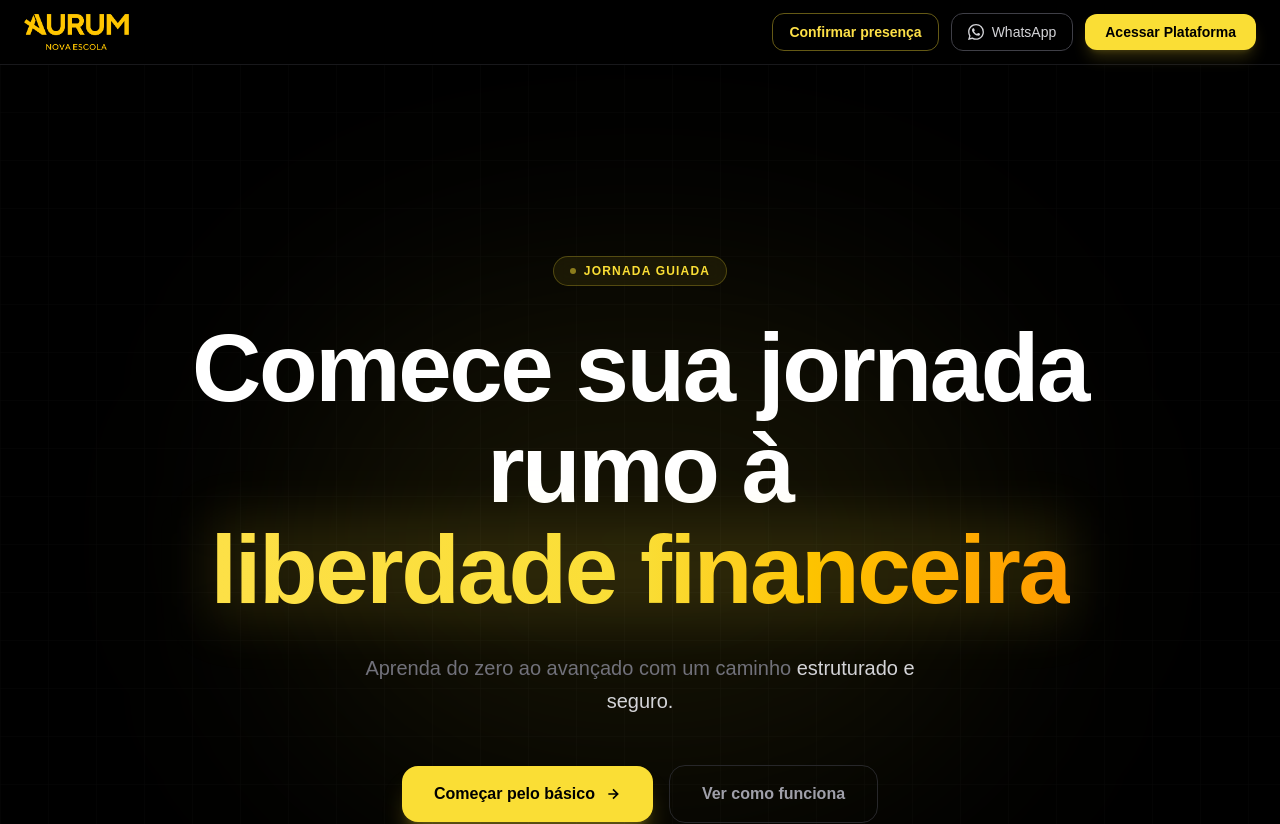
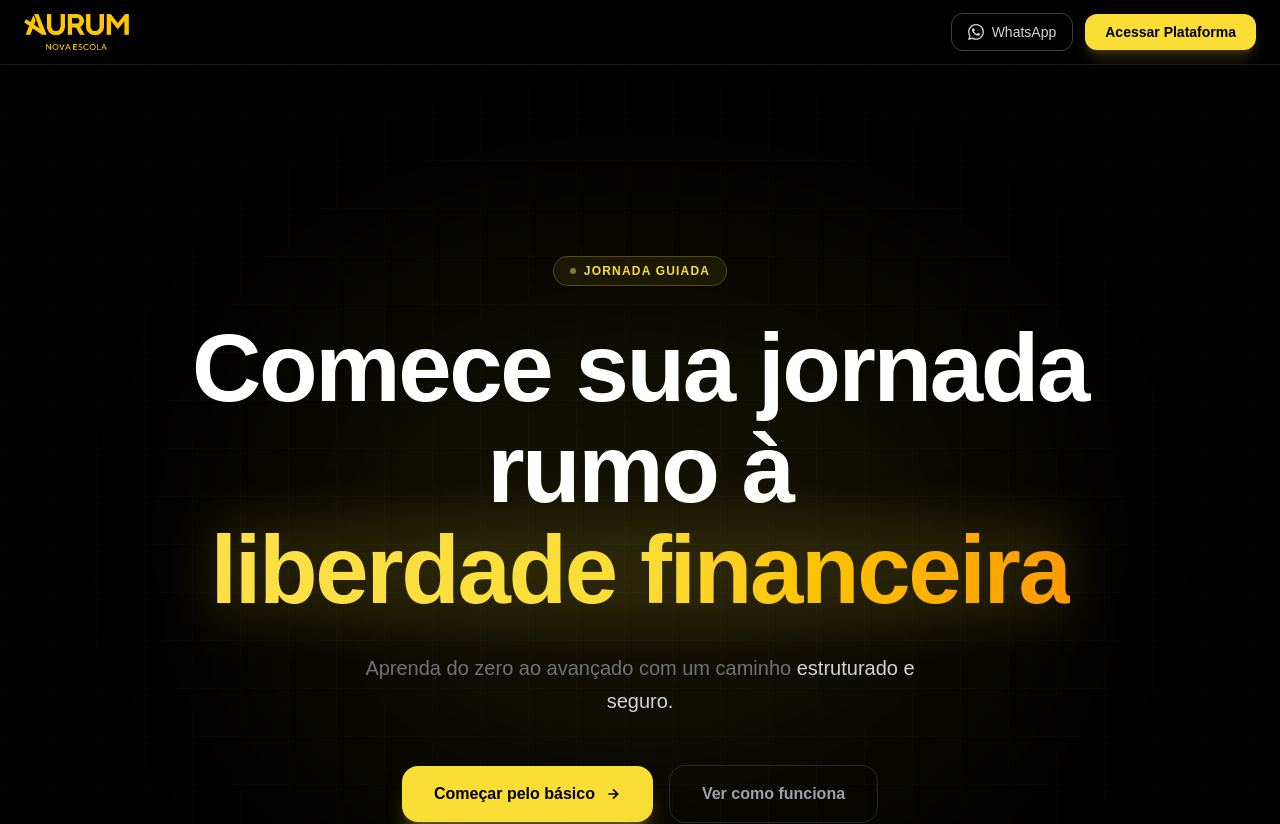
Before and after one commit to gustavo-gomess/AURUM, a Next.js app in the folder aurum-plataforma/: page / in a window 1280 px wide. Shown: the top 824 px of the page. Built offline with nearby package versions, Linux system fonts and the light colour scheme.

Commit message:
refactor: remove unused confirmation presence link from Navbar component

```diff
--- a/aurum-plataforma/src/components/home/Navbar.tsx
+++ b/aurum-plataforma/src/components/home/Navbar.tsx
@@ -20,13 +20,6 @@ export default function Navbar() {
 
         {/* Actions */}
         <div className="flex items-center gap-3 shrink-0">
-          <Link
-            href="/confirmacao-presenca"
-            className="hidden md:inline-flex items-center gap-2 px-4 py-2 rounded-xl border border-yellow-400/40 text-yellow-300 text-sm font-semibold hover:bg-yellow-400/10 transition-all duration-200"
-          >
-            Confirmar presença
-          </Link>
-
           {/* WhatsApp */}
           <a
             href="https://wa.me/55"
```
